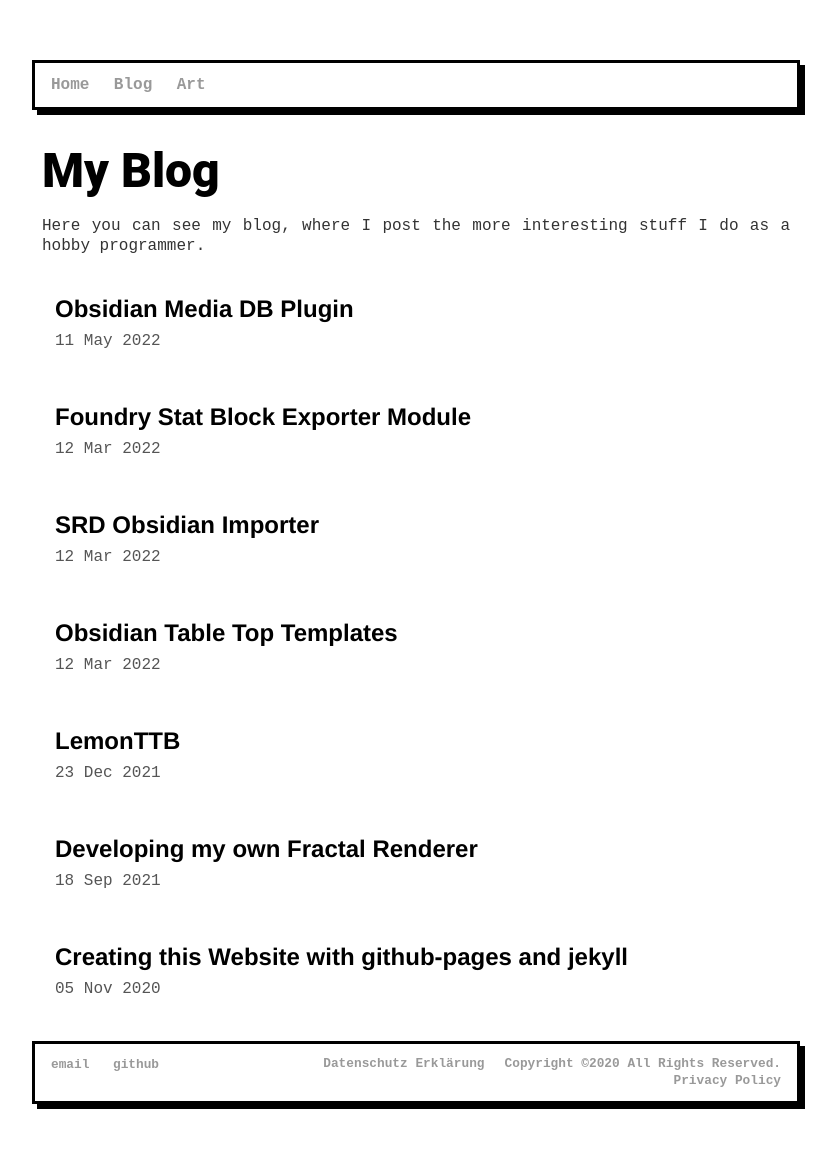
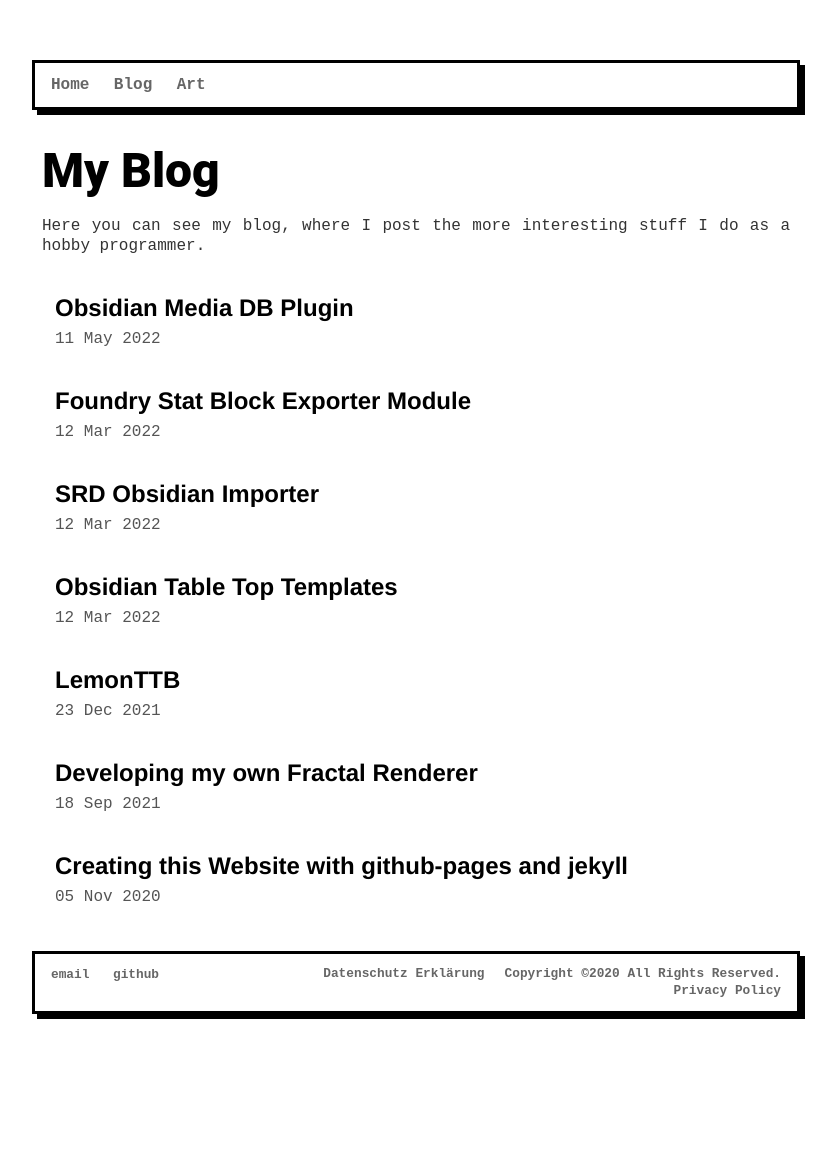
Before and after one commit to mProjectsCode/mProjectsCode.github.io, a Jekyll site: the page built from programming-projects/index.html, in a window 1280 px wide. Shown: the whole page, without its empty margins (224-1060 px from the left). Built offline with Jekyll 4.4.1, drawn with Linux system fonts in a browser that asks for light colours; nearby versions of some CDN libraries; after the commit the page ends 1074 px from its top, so only the background shows below that.

Commit message:
replace onclick with a tags

```diff
--- a/_layouts/default.html
+++ b/_layouts/default.html
@@ -1,5 +1,5 @@
 <!DOCTYPE html>
-<html>
+<html lang="en">
 
 <head>
 	<title>{{ page.title }}</title>
--- a/css/main.css
+++ b/css/main.css
@@ -44,7 +44,7 @@ nav ul li, footer ul li {
 
 a {
     text-decoration: none;
-    color: #999;
+    color: #666;
 }
 a:hover {
     text-decoration: underline;
@@ -132,24 +132,31 @@ pre code {
     font-size: 1.25em;
 }
 
-*.array {
-    padding: 0;
-    margin: 0;
+a.array-link {
+    text-decoration: none;
+}
+a.array-link:hover {
+    text-decoration: none;
 }
 
-ul.array {
-    list-style-type: none;
+.array-wrapper {
     width: auto;
+    overflow: auto;
+    padding-bottom: 15px;
 }
 
-li.array img.array {
+.array-element-image {
     float: left;
     margin: 0 0 0 0;
     width: 100%;
     height: auto;
 }
 
-li.array {
+.array-element {
+    float: left;
+    margin: 0 0 5px 0;
+    width: 100%;
+    height: auto;
     padding: 10px;
     overflow: auto;
     border-radius: unset !important;
@@ -158,7 +165,7 @@ li.array {
     border-color: transparent !important;
 }
 
-li:hover.array {
+.array-element:hover {
     border-radius: unset !important;
     border-style: solid !important;
     border-width: medium !important;
@@ -166,15 +173,17 @@ li:hover.array {
     cursor: pointer;
 }
 
-h3.array {
+.array-element-heading {
     font-size: 1.5em;
-    line-height: 2em;
+    line-height: 1.5em;
+    margin: 5px 0 5px 0;
     font-family: 'Helvetica', 'Arial', 'Sans-Serif';
 }
 
-p.array {
+.array-element-text {
     font-size: 1em;
     line-height: 1em;
+    margin: 0;
     color: #555;
 }
 
@@ -256,14 +265,14 @@ p.array {
     transition: opacity 1000ms;
 }
 
-.slide-content .slide img.array {
+.slide-content .slide .array-element-image {
     flex: 1;
     height: calc(100% - 48px);
     width: 100%;
     object-fit: cover;
 }
 
-.slide-content .slide h3.array {
+.slide-content .slide .array-element-heading {
     width: 100%;
 }
 
--- a/programming-projects/index.html
+++ b/programming-projects/index.html
@@ -4,13 +4,15 @@ title: My Blog
 ---
 <h1>{{ page.title }}</h1>
 <p>Here you can see my blog, where I post the more interesting stuff I do as a hobby programmer.</p>
-<ul class="array">
+<div class="array-wrapper">
     {% assign programming-projects = site.programming-projects | sort: 'date' | reverse %}
     {% for project in programming-projects %}
-    <li class="array" onclick="location.href='{{ project.url }}'">
-        <h3 class="array">{{ project.title }}</h3>
-        <p class="array"">{{ project.date | date_to_string }}</p>
-    </li>
-    <br>
+    <a class="array-link" href="{{ project.url }}">
+        <div class="array-element">
+            <img class="array-element-image" src="{{ project.img }}" alt="">
+            <h3 class="array-element-heading">{{ project.title }}</h3>
+            <p class="array-element-text">{{ project.date | date_to_string }}</p>
+        </div>
+    </a>
     {% endfor %}
-</ul>
+</div>
```
Also changed, not shown: _programming-projects/obsidianMediaDbPlugin.md (+4 -1 lines), art-projects/index.html (+10 -9 lines), index.html (+46 -46 lines).
